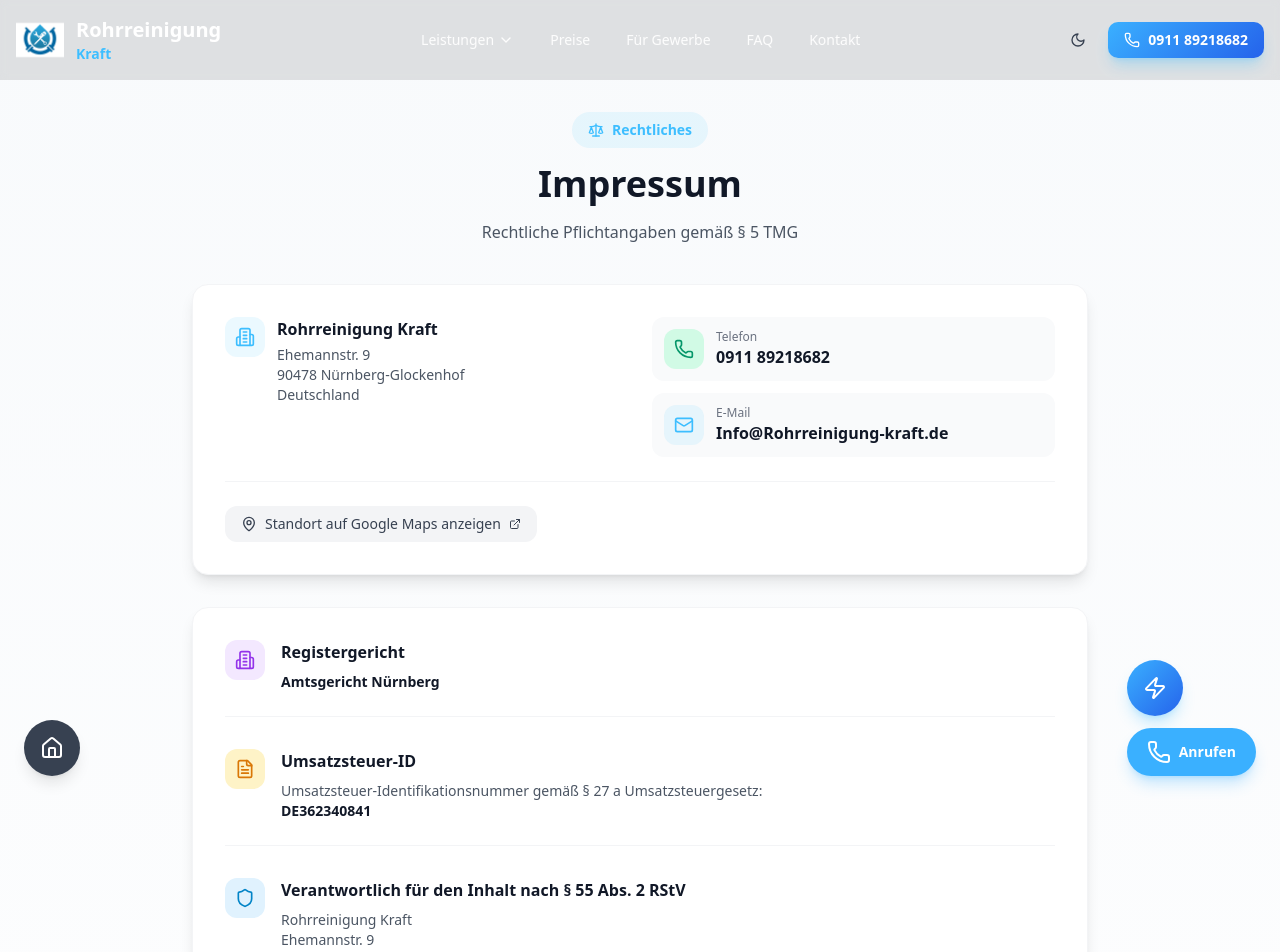
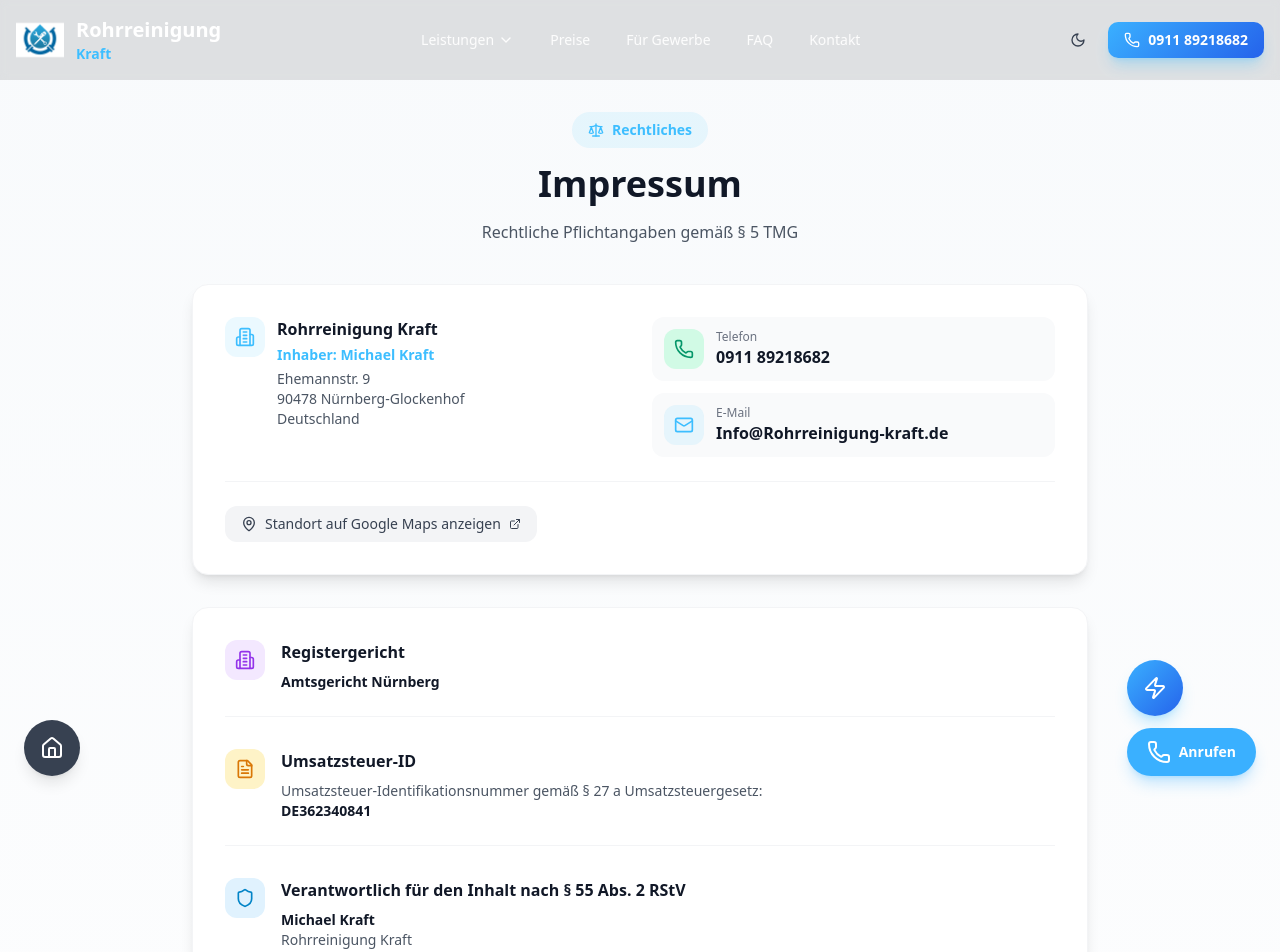
Before and after one commit to Exxd00/Rohrreinigun, a Next.js app: page /impressum in a window 1280 px wide. Shown: the top 952 px of the page. Built offline with nearby package versions, Linux system fonts and the light colour scheme.

Commit message:
Set business owner (Inhaber) to Michael Kraft across Impressum and Datenschutz
Co-Authored-By: Same <noreply@same.new>

```diff
--- a/src/app/datenschutz/page.tsx
+++ b/src/app/datenschutz/page.tsx
@@ -79,6 +79,7 @@ export default function DatenschutzPage() {
         <div className="bg-gray-50 dark:bg-gray-700/50 rounded-xl p-4">
           <p className="text-gray-600 dark:text-gray-400 text-sm">
             <strong className="text-gray-900 dark:text-white">{company.name}</strong><br />
+            Inhaber: {company.legal.inhaber}<br />
             {company.address.street}<br />
             {company.address.zip} {company.address.city}<br />
             {company.address.region}, {company.address.country}<br /><br />
--- a/src/app/impressum/page.tsx
+++ b/src/app/impressum/page.tsx
@@ -40,6 +40,9 @@ export default function ImpressumPage() {
                     <h3 className="font-bold text-gray-900 dark:text-white mb-1">
                       {company.name}
                     </h3>
+                    <p className="text-primary text-sm font-semibold mb-1">
+                      Inhaber: {company.legal.inhaber}
+                    </p>
                     <p className="text-gray-600 dark:text-gray-400 text-sm">
                       {company.address.street}<br />
                       {company.address.zip} {company.address.city}-{company.address.district}<br />
@@ -139,6 +142,7 @@ export default function ImpressumPage() {
                     Verantwortlich für den Inhalt nach § 55 Abs. 2 RStV
                   </h2>
                   <p className="text-gray-600 dark:text-gray-400 text-sm">
+                    <span className="font-semibold text-gray-900 dark:text-white">{company.legal.inhaber}</span><br />
                     {company.name}<br />
                     {company.address.street}<br />
                     {company.address.zip} {company.address.city}
--- a/src/data/company.ts
+++ b/src/data/company.ts
@@ -39,7 +39,7 @@ export const company = {
   legal: {
     registergericht: "Amtsgericht Nürnberg",
     ustIdNr: "DE362340841",
-    inhaber: "Rohrreinigung Kraft",
+    inhaber: "Michael Kraft",
   },
 
   hours: {
```
